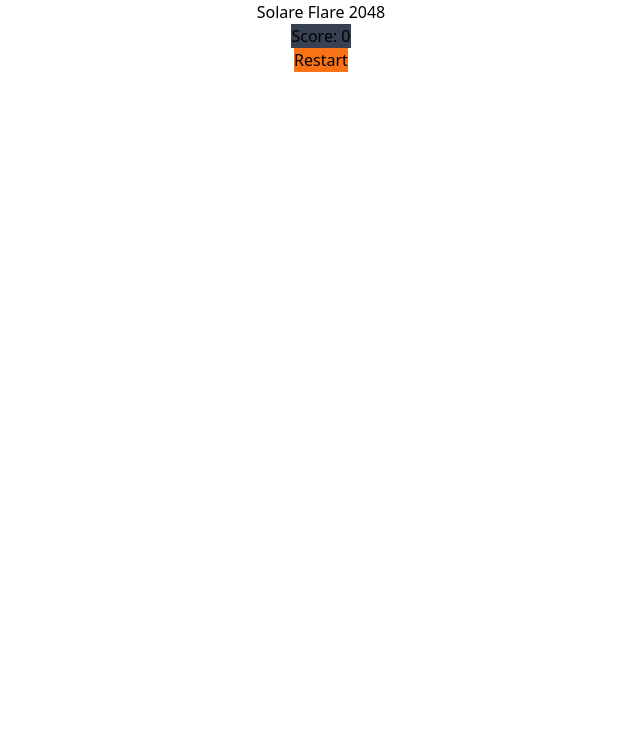
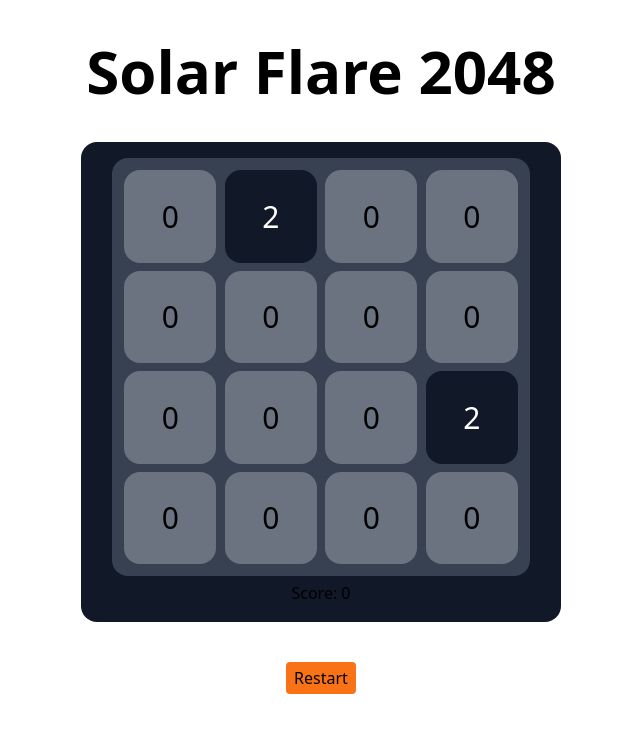
Before and after one commit to TitusLund/SolarFlare, an Angular app in the folder SolarFlare2058/: page / in a window 1280 px wide. Shown: the top 732 px of the page, without its empty margins (319-959 px from the left). Built offline with nearby package versions, Linux system fonts and the light colour scheme.

Commit message:
Placeholder board

```diff
--- a/SolarFlare2058/src/app/app.component.html
+++ b/SolarFlare2058/src/app/app.component.html
@@ -162,14 +162,21 @@
 <!- * * * * * * * * * * End of Placeholder  * * * * * * * * * * * * --
 <!- * * * * * * * * * * * * * * * * * * * * * * * * * * * * * * * * -->
 
-<main class="flex flex-col items-center w-full h-full">
-  <h1>Solare Flare 2048</h1>
-  <div id="Game Parent Window" class="bg-gray-700">
-    <div id="Game Board"></div>
-    <div id="Game Score">Score: {{currentScore}}</div>
+<main class="flex flex-col items-center w-full h-full justify-evenly">
+  <h1 class="text-6xl font-extrabold">Solar Flare 2048</h1>
+  <div id="Game Parent Window" class="flex flex-col
+                                    bg-gray-900 rounded-2xl h-3/5 aspect-square p-3
+                                      place-items-center justify-evenly">
+    <div id="Game Board" class="inline-grid grid-cols-4 grid-rows-4 place-items-center
+                                 bg-gray-700 rounded-2xl w-11/12 p-2 aspect-square">
+      <div *ngFor="let cell of gameBoard" [class]="cell<=0 ? 'cell' : 'empty-cell'">
+        <p>{{cell}}</p>
+      </div>
+    </div>
+    <div id="Game Score" class="h-1/12 w-fit">Score: {{currentScore}}</div>
   </div>
   <div id="Game Buttons">
-    <button id="Restart Button" class="bg-orange-500">Restart</button>
+    <button id="Restart Button" class="bg-orange-500 px-2 py-1 rounded">Restart</button>
   </div>
   <div id="Extra Buttons">
     <button id="HowToPlay Button"></button>
--- a/SolarFlare2058/src/app/app.component.ts
+++ b/SolarFlare2058/src/app/app.component.ts
@@ -1,13 +1,18 @@
 import { Component } from '@angular/core';
 import { RouterOutlet } from '@angular/router';
+import { NgFor, NgIf, NgClass } from '@angular/common';
 
 @Component({
   selector: 'app-root',
   standalone: true,
-  imports: [RouterOutlet],
+  imports: [RouterOutlet, NgFor, NgIf, NgClass],
   templateUrl: './app.component.html',
   styleUrl: './app.component.css'
 })
 export class AppComponent {
   currentScore = 0;
+  gameBoard: number[] = [0,2,0,0,
+                         0,0,0,0,
+                         0,0,0,2,
+                         0,0,0,0];
 }
--- a/SolarFlare2058/src/styles.css
+++ b/SolarFlare2058/src/styles.css
@@ -2,3 +2,16 @@
 @tailwind base;
 @tailwind components;
 @tailwind utilities;
+
+.empty-cell{
+  @apply bg-gray-900 rounded-2xl w-11/12 aspect-square
+           flex flex-col justify-evenly
+           text-center text-white text-3xl;
+
+}
+
+.cell{
+  @apply bg-gray-500 rounded-2xl w-11/12 aspect-square text-center text-3xl
+           flex flex-col justify-evenly;
+
+}
```
